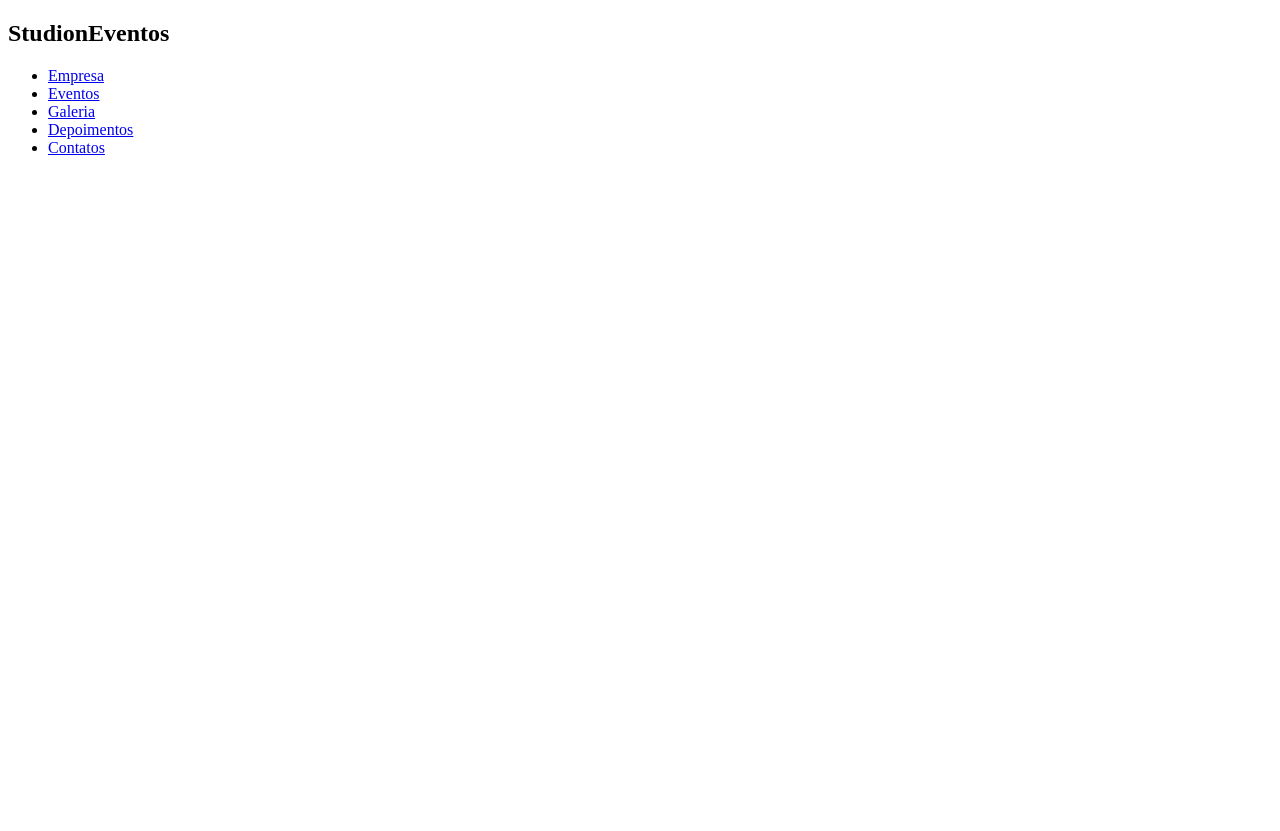
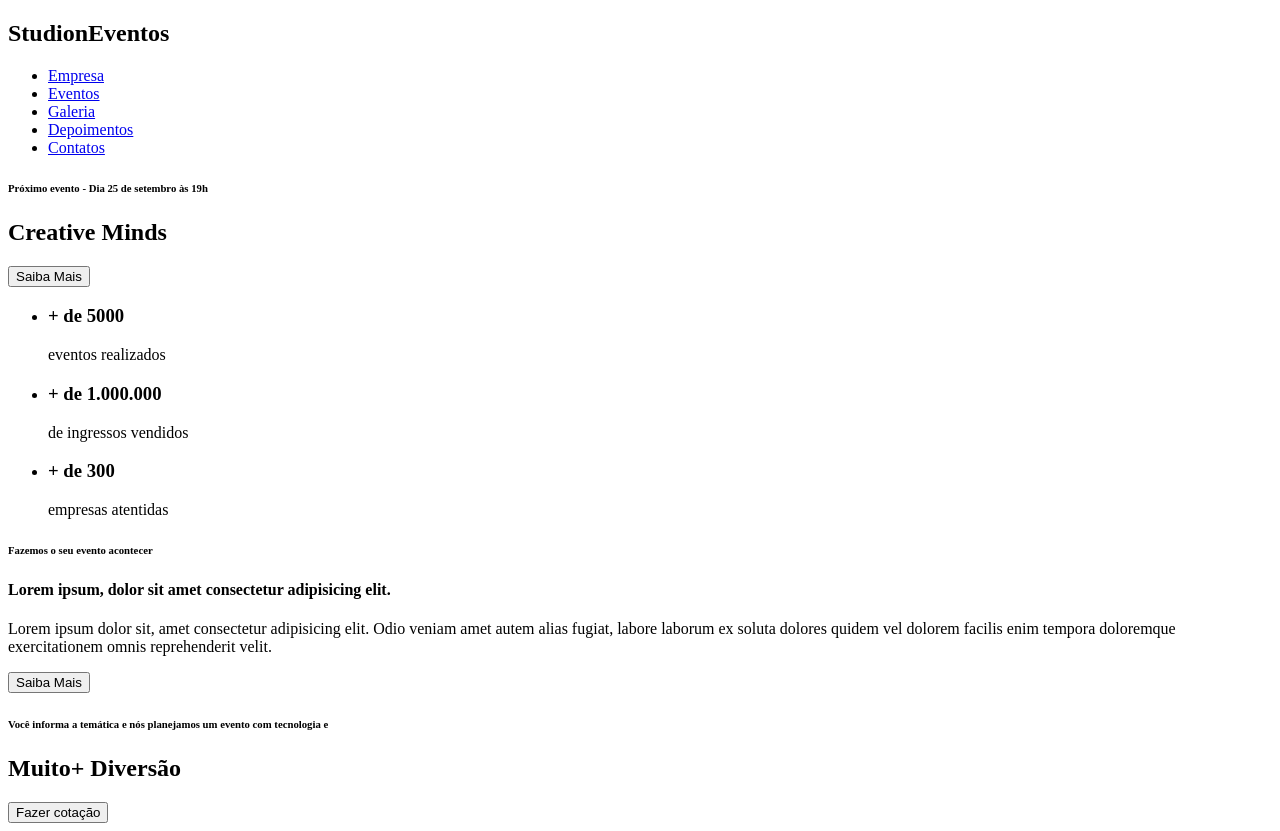
Before and after one commit to Tecla-Maximus-Ltda/studion-old, a website: page src/index.html in a window 1280 px wide. Before the commit the page ends 800 px from the top, so only its background shows below. Drawn offline with Linux system fonts and the light colour scheme.

Commit message:
feat(Added header, main and footer)

```diff
--- a/src/index.html
+++ b/src/index.html
@@ -35,6 +35,62 @@
         </a>
       </li>
     </ul>
+
+    <header>
+      <div id="slider">
+        <div class="slide">
+          <h6><span>Próximo evento</span> - Dia 25 de setembro às 19h</h6>
+          <h2><span>Creative</span> Minds</h2>
+          <button>Saiba Mais</button>
+        </div>
+      </div>
+    </header>
+
+    <main>
+      <section>
+        <ul>
+          <li>
+            <h3>+ de 5000 </h3>
+            eventos realizados
+          </li>
+          <li>
+            <h3>+ de 1.000.000 </h3>
+            de ingressos vendidos
+          </li>
+          <li>
+            <h3>+ de 300 </h3>
+            empresas atentidas</li>
+        </ul>
+      </section>
+
+      <section>
+        <div>
+          <h6>Fazemos o seu evento acontecer</h6>
+          <h4>Lorem ipsum, dolor sit amet consectetur adipisicing elit.</h4>
+          <p>
+            Lorem ipsum dolor sit, amet consectetur adipisicing elit. Odio
+            veniam amet autem alias fugiat, labore laborum ex soluta dolores
+            quidem vel dolorem facilis enim tempora doloremque exercitationem
+            omnis reprehenderit velit.
+          </p>
+          <button>Saiba Mais</button>
+        </div>
+      </section>
+
+      <section>
+        <div>
+          <div>
+            <h6>
+              Você informa a temática e nós planejamos um evento com tecnologia e
+            </h6>
+            <h2><span>Muito+ </span>Diversão</h2>
+            <button>Fazer cotação</buttonclass=>
+          </div>
+        </div>
+      </section>
+    </main>
+
+    <footer></footer>
   </nav>
 </body>
 </html>
```
Also changed, not shown: src/images/banner.jpg (added), src/images/institutional.jpg (added), src/images/parallax.jpg (added).
